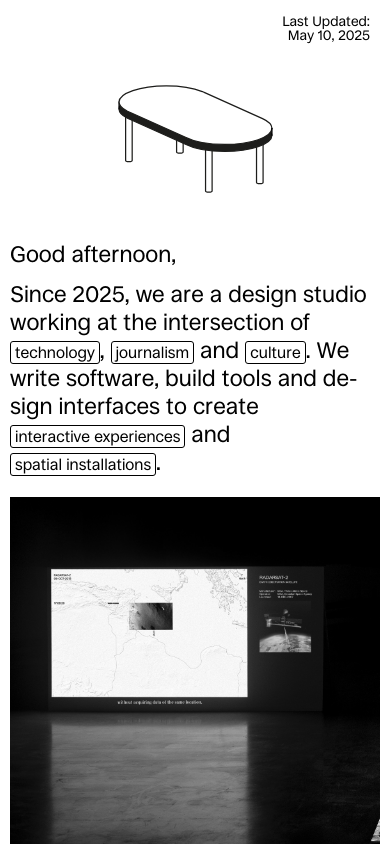
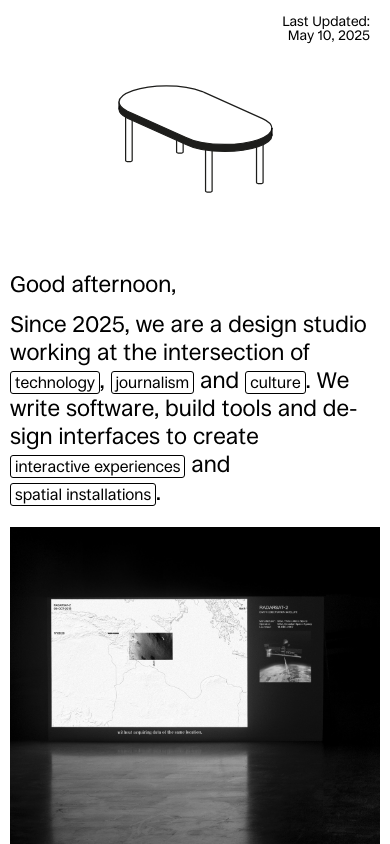
Before and after one commit to thometnanni/krisenstab, a SvelteKit app: page / in a window 390 px wide. Shown: the top 844 px of the page. Built offline with nearby package versions, Linux system fonts and the light colour scheme.

Commit message:
no padding no fun

```diff
--- a/src/routes/+page.svelte
+++ b/src/routes/+page.svelte
@@ -115,9 +115,5 @@
     article {
       margin-top: 0px;
     }
-
-    .container {
-      padding-top: 0px;
-    }
   }
 </style>
```
